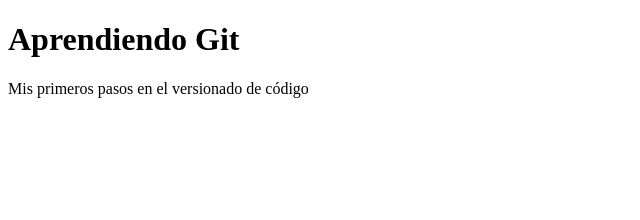
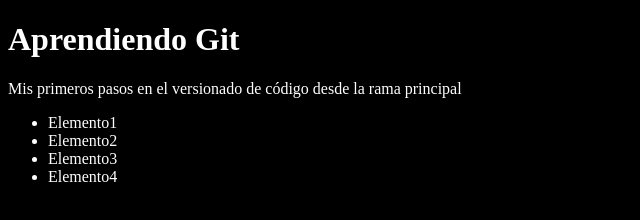
Before and after one commit to ilsejimena-mg/youtube-git, a plain HTML site: page index.html in a window 1280 px wide. Shown: the whole page, without its empty margins (0-640 px from the left). Drawn offline with Linux system fonts and the light colour scheme.

Commit message:
Agregando css a html

```diff
--- a/index.html
+++ b/index.html
@@ -3,10 +3,17 @@
 <head>
     <meta charset="UTF-8">
     <meta name="viewport" content="width=device-width, initial-scale=1.0">
+    <link rel=" stylesheet" href="style.css">
     <title>Aprendiendo Git</title>
 </head>
 <body>
     <h1>Aprendiendo Git</h1>
-    <p>Mis primeros pasos en el versionado de código</p>
+    <p>Mis primeros pasos en el versionado de código desde la rama principal</p>
+    <ul>
+        <li>Elemento1</li>
+        <li>Elemento2</li>
+        <li>Elemento3</li>
+        <li>Elemento4</li>
+    </ul>
 </body>
 </html>
```
